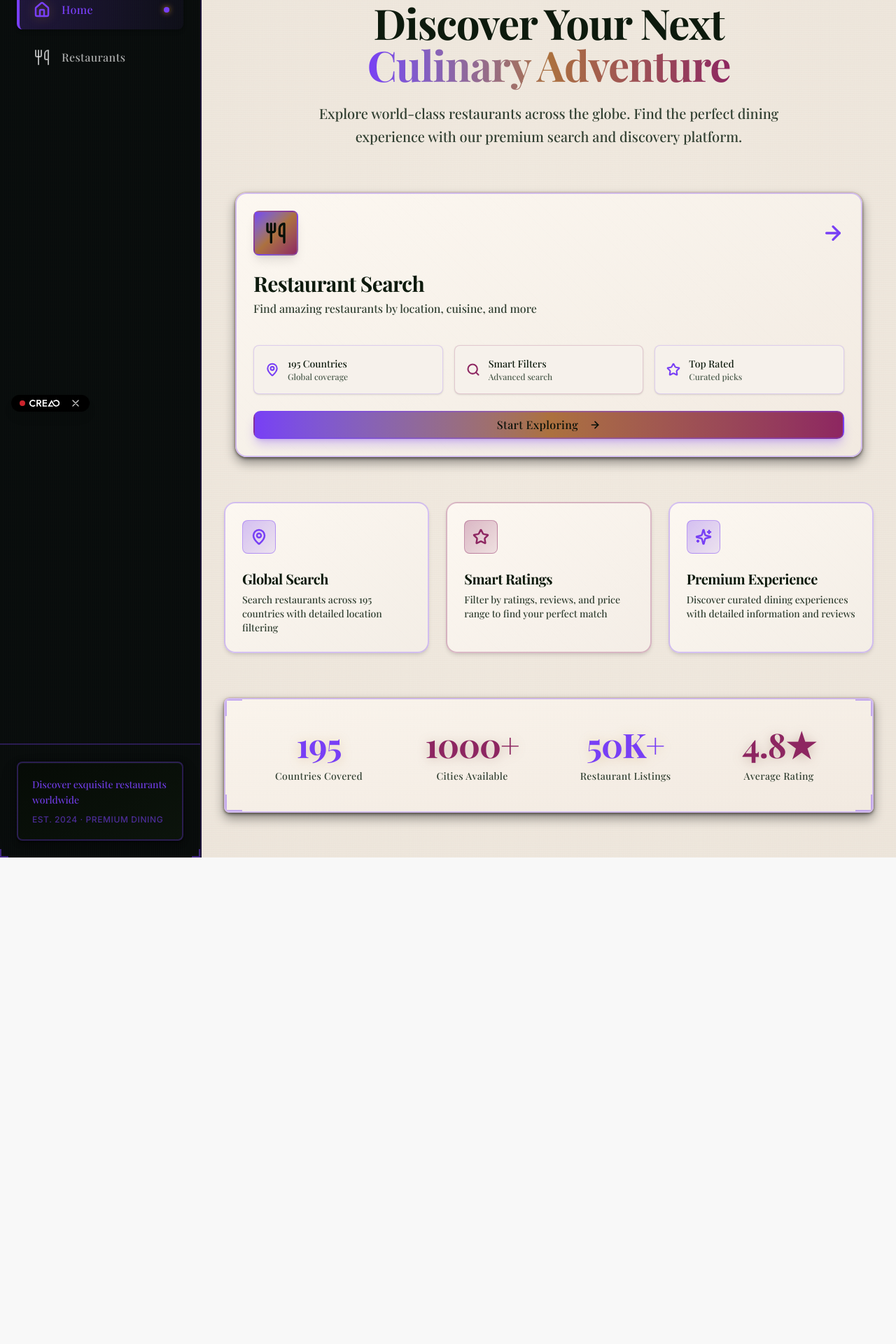
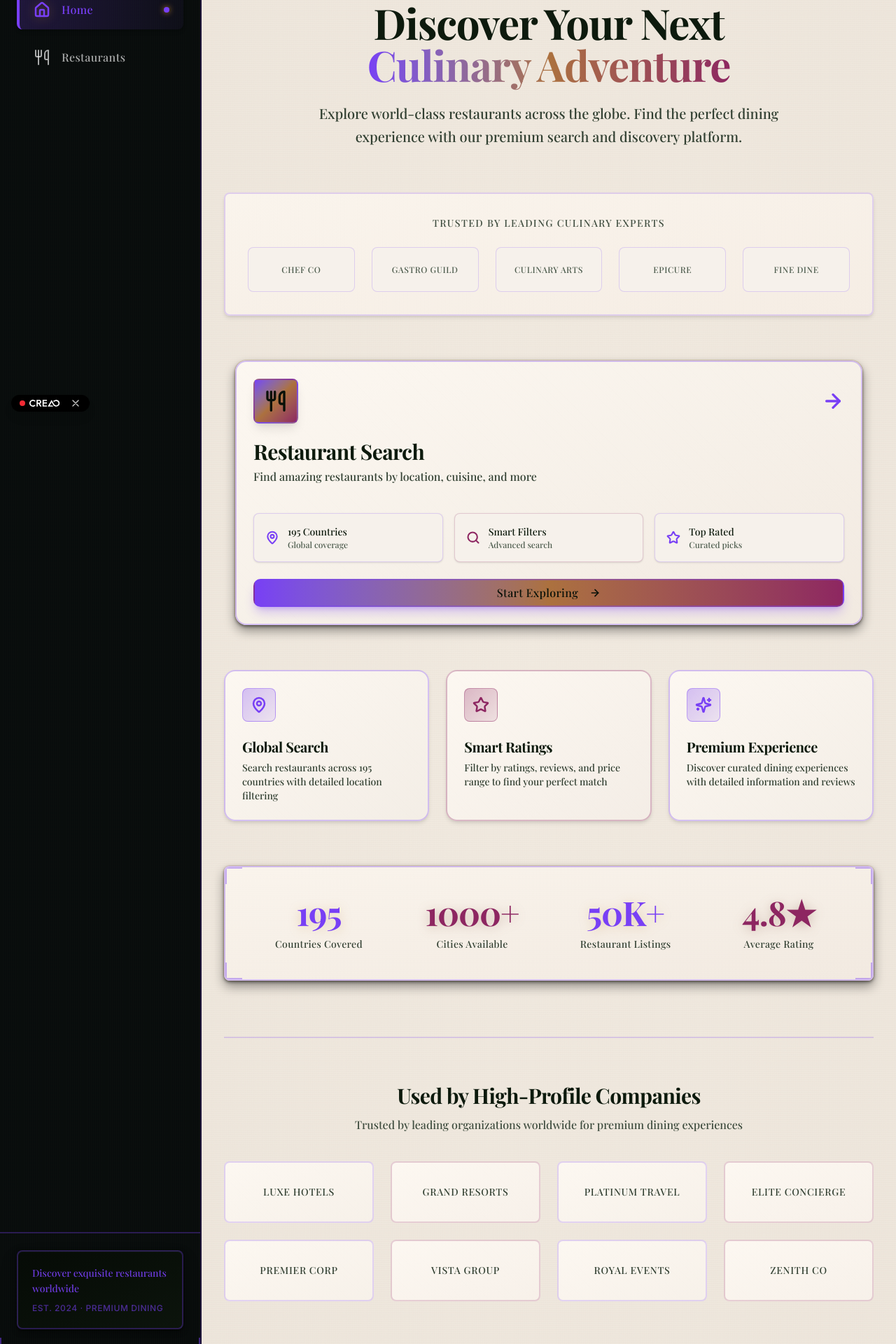
Before and after one commit to Spook65/Mapetite, a React (Vite) app: page / in a window 1280 px wide. Shown: the part 196-2116 px from the top of the page at 70% size. Before the commit the page ends 1421 px from the top, so only its background shows below. Built offline with nearby package versions, Linux system fonts and the light colour scheme; no server answers; a web font is replaced by a local one.

Commit message:
Add 'Used by companies' section and update assets

```diff
--- a/src/routes/index.tsx
+++ b/src/routes/index.tsx
@@ -44,6 +44,62 @@ function LandingPage() {
 						Explore world-class restaurants across the globe. Find the perfect
 						dining experience with our premium search and discovery platform.
 					</p>
+				</div>
+
+				{/* Trust Banner - Trusted by Leading Culinary Experts */}
+				<div className="mb-16">
+					<div className="mx-auto max-w-5xl rounded-sm border-2 border-primary/20 bg-gradient-to-br from-[oklch(0.97_0.012_75)] to-[oklch(0.95_0.015_70)] px-8 py-8 shadow-md relative overflow-hidden">
+						{/* Subtle texture overlay */}
+						<div className="absolute inset-0 opacity-10 bg-[repeating-linear-gradient(90deg,transparent,transparent_2px,oklch(0.85_0.02_70_/_0.1)_2px,oklch(0.85_0.02_70_/_0.1)_3px)]" />
+
+						<div className="relative z-10">
+							<p className="mb-6 text-center text-sm font-serif-elegant tracking-widest text-[oklch(0.4_0.03_145)] uppercase">
+								Trusted by Leading Culinary Experts
+							</p>
+							<div className="grid grid-cols-5 gap-6 items-center">
+								{/* Logo Placeholder 1 */}
+								<div className="flex items-center justify-center">
+									<div className="w-full h-16 rounded-sm border border-primary/20 bg-[oklch(0.96_0.01_75)] flex items-center justify-center group hover:border-primary/40 transition-all hover:shadow-md">
+										<span className="text-xs font-serif-elegant text-[oklch(0.45_0.03_145)] tracking-wider">
+											CHEF CO
+										</span>
+									</div>
+								</div>
+								{/* Logo Placeholder 2 */}
+								<div className="flex items-center justify-center">
+									<div className="w-full h-16 rounded-sm border border-primary/20 bg-[oklch(0.96_0.01_75)] flex items-center justify-center group hover:border-primary/40 transition-all hover:shadow-md">
+										<span className="text-xs font-serif-elegant text-[oklch(0.45_0.03_145)] tracking-wider">
+											GASTRO GUILD
+										</span>
+									</div>
+								</div>
+								{/* Logo Placeholder 3 */}
+								<div className="flex items-center justify-center">
+									<div className="w-full h-16 rounded-sm border border-primary/20 bg-[oklch(0.96_0.01_75)] flex items-center justify-center group hover:border-primary/40 transition-all hover:shadow-md">
+										<span className="text-xs font-serif-elegant text-[oklch(0.45_0.03_145)] tracking-wider">
+											CULINARY ARTS
+										</span>
+									</div>
+								</div>
+								{/* Logo Placeholder 4 */}
+								<div className="flex items-center justify-center">
+									<div className="w-full h-16 rounded-sm border border-primary/20 bg-[oklch(0.96_0.01_75)] flex items-center justify-center group hover:border-primary/40 transition-all hover:shadow-md">
+										<span className="text-xs font-serif-elegant text-[oklch(0.45_0.03_145)] tracking-wider">
+											EPICURE
+										</span>
+									</div>
+								</div>
+								{/* Logo Placeholder 5 */}
+								<div className="flex items-center justify-center">
+									<div className="w-full h-16 rounded-sm border border-primary/20 bg-[oklch(0.96_0.01_75)] flex items-center justify-center group hover:border-primary/40 transition-all hover:shadow-md">
+										<span className="text-xs font-serif-elegant text-[oklch(0.45_0.03_145)] tracking-wider">
+											FINE DINE
+										</span>
+									</div>
+								</div>
+							</div>
+						</div>
+					</div>
 				</div>
 
 				{/* Main CTA Card - Restaurant Search */}
@@ -214,6 +270,85 @@ function LandingPage() {
 						</div>
 					</div>
 				</div>
+
+				{/* Used By Section - Footer */}
+				<div className="mt-20 pt-16 border-t-2 border-primary/20">
+					<div className="text-center mb-10">
+						<h2 className="text-3xl font-serif-display text-[oklch(0.2_0.03_145)] mb-3">
+							Used by High-Profile Companies
+						</h2>
+						<p className="text-base font-serif-elegant text-[oklch(0.4_0.03_145)]">
+							Trusted by leading organizations worldwide for premium dining
+							experiences
+						</p>
+					</div>
+
+					<div className="grid grid-cols-2 md:grid-cols-4 gap-6">
+						{/* Company Logo 1 */}
+						<div className="rounded-sm border-2 border-primary/20 bg-gradient-to-br from-[oklch(0.98_0.01_75)] to-[oklch(0.96_0.012_75)] p-8 flex items-center justify-center hover:border-primary/40 hover:shadow-lg transition-all group relative overflow-hidden">
+							<div className="absolute inset-0 opacity-10 bg-[repeating-linear-gradient(45deg,transparent,transparent_8px,oklch(0.85_0.02_70_/_0.1)_8px,oklch(0.85_0.02_70_/_0.1)_9px)]" />
+							<span className="text-sm font-serif-elegant text-[oklch(0.35_0.03_145)] tracking-wider relative z-10">
+								LUXE HOTELS
+							</span>
+						</div>
+
+						{/* Company Logo 2 */}
+						<div className="rounded-sm border-2 border-secondary/20 bg-gradient-to-br from-[oklch(0.98_0.01_75)] to-[oklch(0.96_0.012_70)] p-8 flex items-center justify-center hover:border-secondary/40 hover:shadow-lg transition-all group relative overflow-hidden">
+							<div className="absolute inset-0 opacity-10 bg-[repeating-linear-gradient(45deg,transparent,transparent_8px,oklch(0.85_0.02_60_/_0.1)_8px,oklch(0.85_0.02_60_/_0.1)_9px)]" />
+							<span className="text-sm font-serif-elegant text-[oklch(0.35_0.03_145)] tracking-wider relative z-10">
+								GRAND RESORTS
+							</span>
+						</div>
+
+						{/* Company Logo 3 */}
+						<div className="rounded-sm border-2 border-primary/20 bg-gradient-to-br from-[oklch(0.98_0.01_75)] to-[oklch(0.96_0.012_75)] p-8 flex items-center justify-center hover:border-primary/40 hover:shadow-lg transition-all group relative overflow-hidden">
+							<div className="absolute inset-0 opacity-10 bg-[repeating-linear-gradient(45deg,transparent,transparent_8px,oklch(0.85_0.02_70_/_0.1)_8px,oklch(0.85_0.02_70_/_0.1)_9px)]" />
+							<span className="text-sm font-serif-elegant text-[oklch(0.35_0.03_145)] tracking-wider relative z-10">
+								PLATINUM TRAVEL
+							</span>
+						</div>
+
+						{/* Company Logo 4 */}
+						<div className="rounded-sm border-2 border-secondary/20 bg-gradient-to-br from-[oklch(0.98_0.01_75)] to-[oklch(0.96_0.012_70)] p-8 flex items-center justify-center hover:border-secondary/40 hover:shadow-lg transition-all group relative overflow-hidden">
+							<div className="absolute inset-0 opacity-10 bg-[repeating-linear-gradient(45deg,transparent,transparent_8px,oklch(0.85_0.02_60_/_0.1)_8px,oklch(0.85_0.02_60_/_0.1)_9px)]" />
+							<span className="text-sm font-serif-elegant text-[oklch(0.35_0.03_145)] tracking-wider relative z-10">
+								ELITE CONCIERGE
+							</span>
+						</div>
+
+						{/* Company Logo 5 */}
+						<div className="rounded-sm border-2 border-primary/20 bg-gradient-to-br from-[oklch(0.98_0.01_75)] to-[oklch(0.96_0.012_75)] p-8 flex items-center justify-center hover:border-primary/40 hover:shadow-lg transition-all group relative overflow-hidden">
+							<div className="absolute inset-0 opacity-10 bg-[repeating-linear-gradient(45deg,transparent,transparent_8px,oklch(0.85_0.02_70_/_0.1)_8px,oklch(0.85_0.02_70_/_0.1)_9px)]" />
+							<span className="text-sm font-serif-elegant text-[oklch(0.35_0.03_145)] tracking-wider relative z-10">
+								PREMIER CORP
+							</span>
+						</div>
+
+						{/* Company Logo 6 */}
+						<div className="rounded-sm border-2 border-secondary/20 bg-gradient-to-br from-[oklch(0.98_0.01_75)] to-[oklch(0.96_0.012_70)] p-8 flex items-center justify-center hover:border-secondary/40 hover:shadow-lg transition-all group relative overflow-hidden">
+							<div className="absolute inset-0 opacity-10 bg-[repeating-linear-gradient(45deg,transparent,transparent_8px,oklch(0.85_0.02_60_/_0.1)_8px,oklch(0.85_0.02_60_/_0.1)_9px)]" />
+							<span className="text-sm font-serif-elegant text-[oklch(0.35_0.03_145)] tracking-wider relative z-10">
+								VISTA GROUP
+							</span>
+						</div>
+
+						{/* Company Logo 7 */}
+						<div className="rounded-sm border-2 border-primary/20 bg-gradient-to-br from-[oklch(0.98_0.01_75)] to-[oklch(0.96_0.012_75)] p-8 flex items-center justify-center hover:border-primary/40 hover:shadow-lg transition-all group relative overflow-hidden">
+							<div className="absolute inset-0 opacity-10 bg-[repeating-linear-gradient(45deg,transparent,transparent_8px,oklch(0.85_0.02_70_/_0.1)_8px,oklch(0.85_0.02_70_/_0.1)_9px)]" />
+							<span className="text-sm font-serif-elegant text-[oklch(0.35_0.03_145)] tracking-wider relative z-10">
+								ROYAL EVENTS
+							</span>
+						</div>
+
+						{/* Company Logo 8 */}
+						<div className="rounded-sm border-2 border-secondary/20 bg-gradient-to-br from-[oklch(0.98_0.01_75)] to-[oklch(0.96_0.012_70)] p-8 flex items-center justify-center hover:border-secondary/40 hover:shadow-lg transition-all group relative overflow-hidden">
+							<div className="absolute inset-0 opacity-10 bg-[repeating-linear-gradient(45deg,transparent,transparent_8px,oklch(0.85_0.02_60_/_0.1)_8px,oklch(0.85_0.02_60_/_0.1)_9px)]" />
+							<span className="text-sm font-serif-elegant text-[oklch(0.35_0.03_145)] tracking-wider relative z-10">
+								ZENITH CO
+							</span>
+						</div>
+					</div>
+				</div>
 			</div>
 		</Layout>
 	);
```
